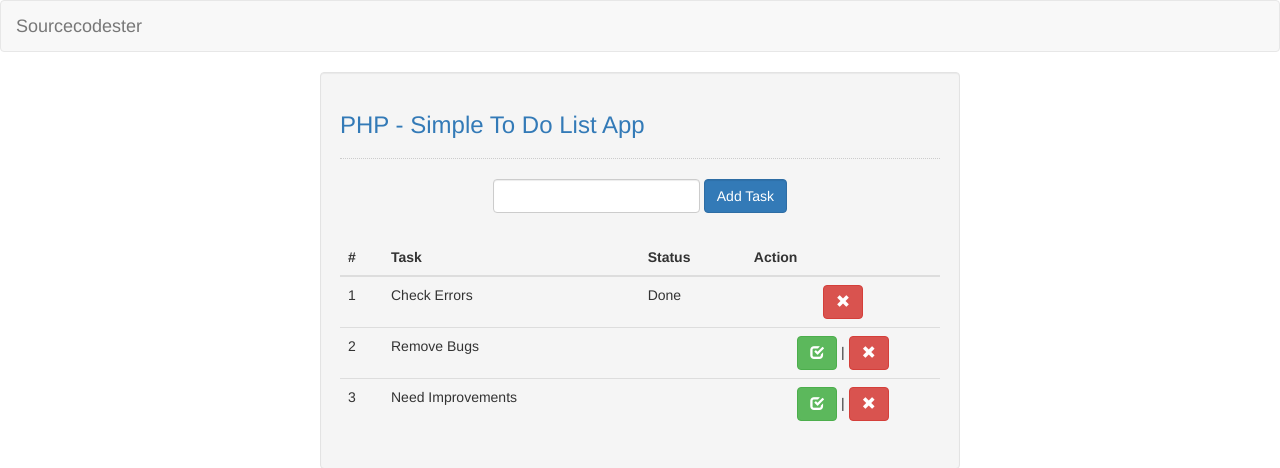
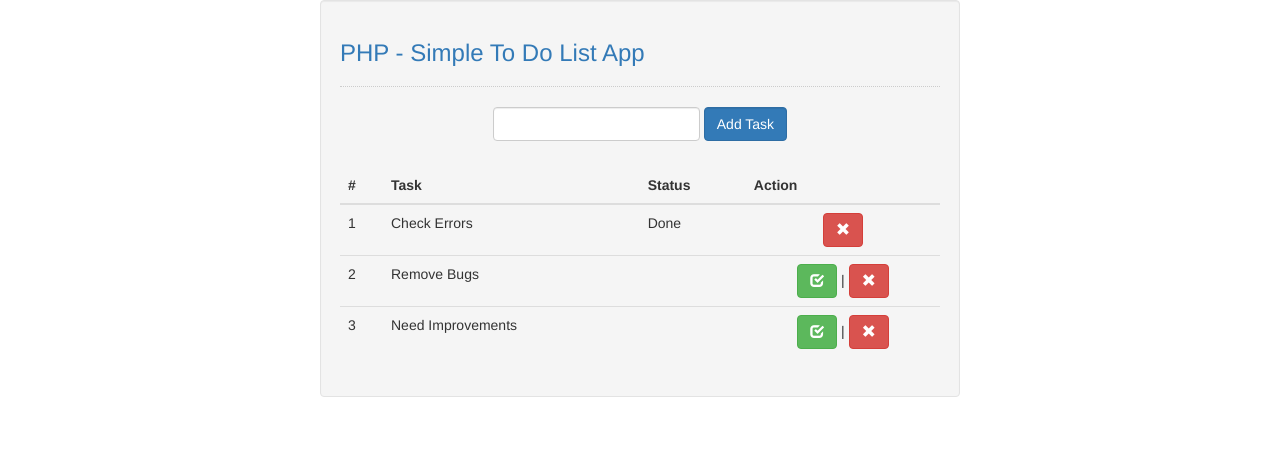
Before and after one commit to R0cKy1111/TODO-LIST-, a PHP site: page / in a window 1280 px wide. Shown: the top 468 px of the page. Run offline with PHP 8.4, Linux system fonts and the light colour scheme; data comes from the database, SQL or seed files in the repository.

Commit message:
index.php

```diff
--- a/index.php
+++ b/index.php
@@ -5,11 +5,7 @@
 		<meta charset="UTF-8" name="viewport" content="width=device-width, initial-scale=1"/>
 	</head>
 <body>
-	<nav class="navbar navbar-default">
-		<div class="container-fluid">
-			<a class="navbar-brand" href="https://sourcecodester.com">Sourcecodester</a>
-		</div>
-	</nav>
+
 	<div class="col-md-3"></div>
 	<div class="col-md-6 well">
 		<h3 class="text-primary">PHP - Simple To Do List App</h3>
```
